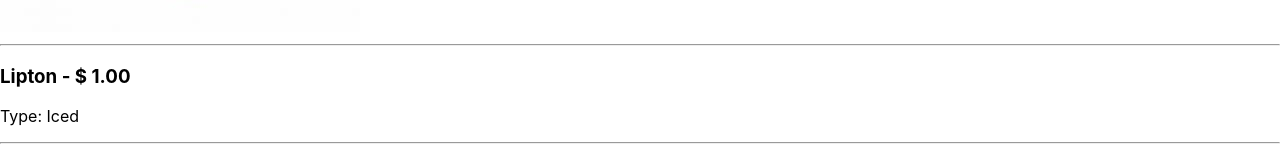
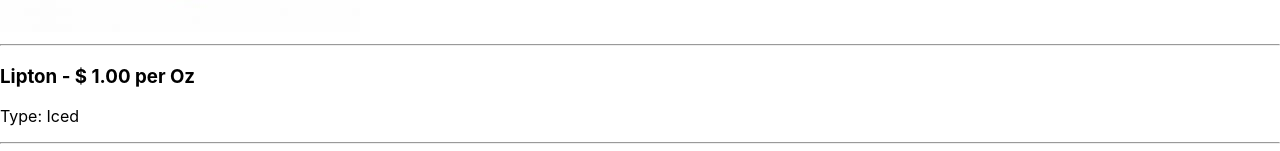
Before and after one commit to rosiegardner/rosies-tea-shop, a React (Create React App) app: page / in a window 1280 px wide. Shown: the part 446-597 px from the top of the page. Built offline with nearby package versions, Linux system fonts and the light colour scheme.

Commit message:
item now properly renders

```diff
--- a/src/components/Tea.js
+++ b/src/components/Tea.js
@@ -5,7 +5,7 @@
   return (
     <React.Fragment>
       <div onClick = {() => props.whenTeaClicked(props.id)}>
-        <h3>{props.name} - $ {props.price}.00</h3>
+        <h3>{props.name} - $ {props.price}.00 per Oz</h3>
         <p>Type: {props.blend}</p>
         <hr />
       </div>
```
